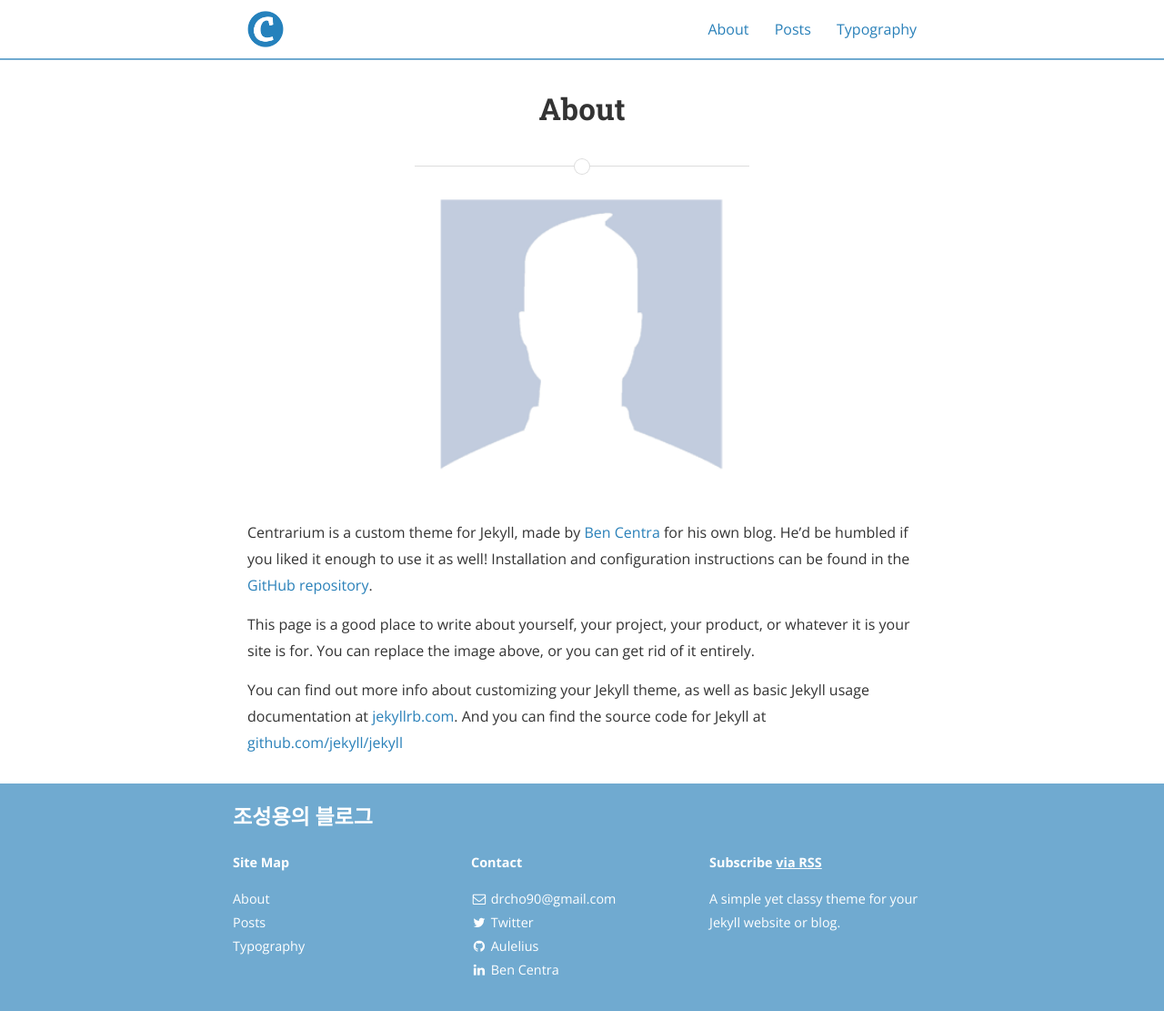
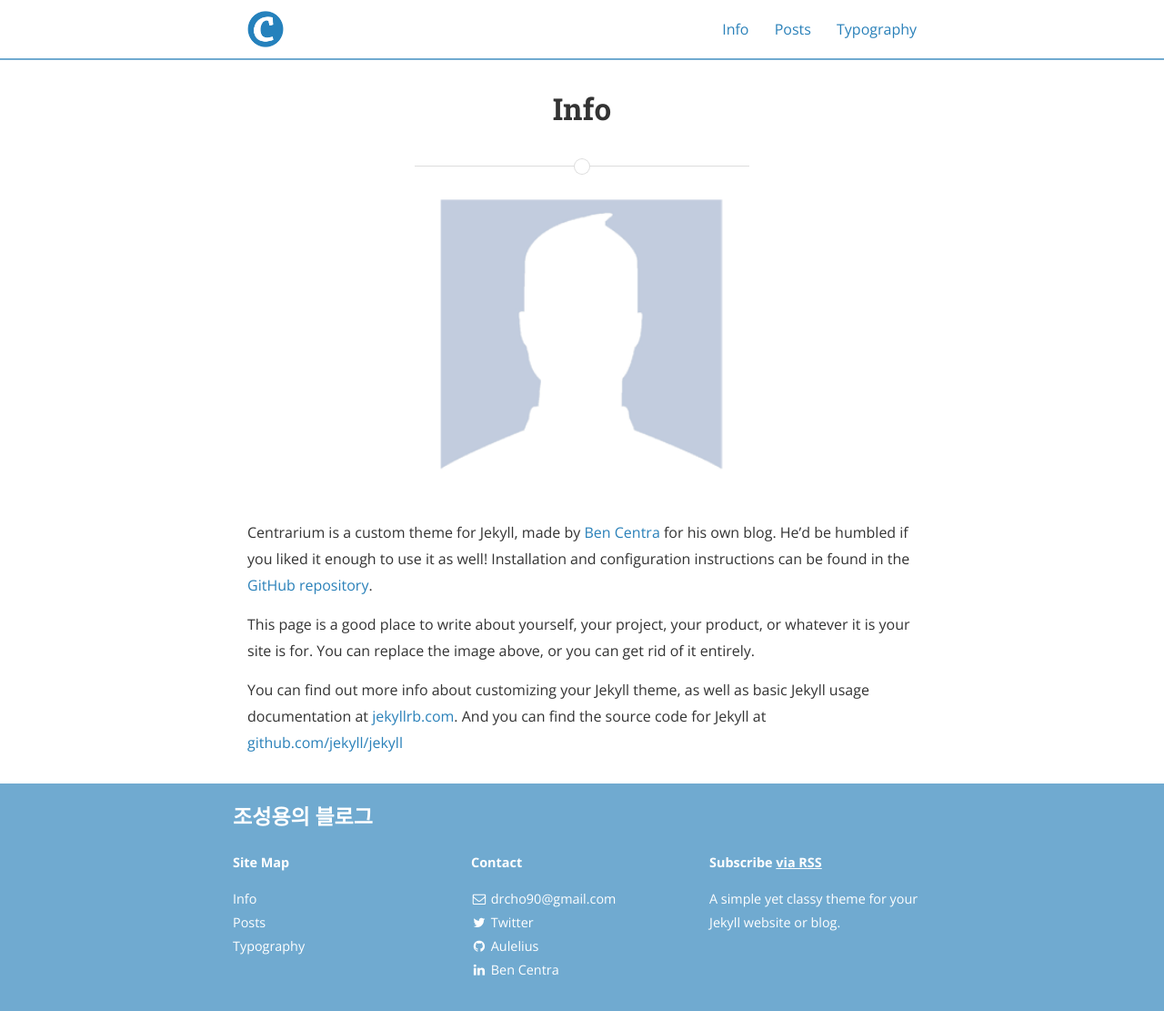
Before and after one commit to Aulelius/Aulelius.github.io, a Jekyll site: the page built from about.md, in a window 1280 px wide and 1111 px high. Shown: the whole window at 91% size. Built offline with Jekyll 4.4.1, drawn with Linux system fonts in a browser that asks for light colours; nearby versions of some CDN libraries.

Commit message:
Update about.md

```diff
--- a/about.md
+++ b/about.md
@@ -1,7 +1,7 @@
 ---
 layout: page
-title: About
-permalink: /about/
+title: Info
+permalink: /Info/
 main_nav: true
 ---
 
```
